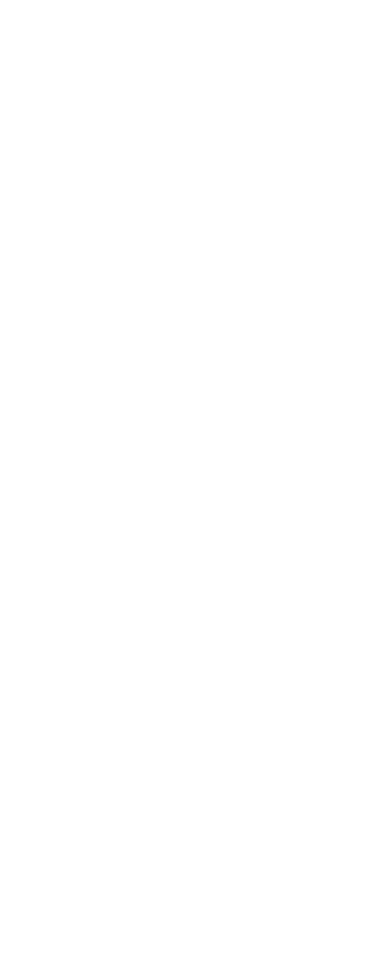
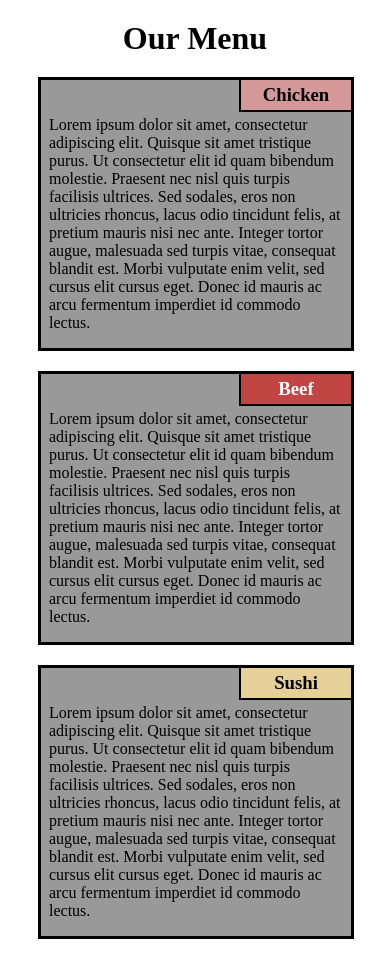
Before and after one commit to thinhisme1123/module2-solution, a plain HTML site: page index.html in a window 390 px wide. Before the commit the page ends 844 px from the top, so only its background shows below. Drawn offline with Linux system fonts and the light colour scheme.

Commit message:
submit 1

```diff
--- a/index.html
+++ b/index.html
@@ -4,8 +4,245 @@
     <meta charset="UTF-8">
     <meta name="viewport" content="width=device-width, initial-scale=1.0">
     <title>Document</title>
+
+    <style>
+        .grid {
+            width: 100%;
+            max-width: 1200px;
+            margin: 0 auto;
+        }
+
+        .row {
+            display: flex;
+            flex-wrap: wrap;
+            margin-left: -4px;
+            margin-right: -4px;
+        }
+
+        .col {
+            flex: 1;
+            padding-left: 4px;
+            padding-right: 4px;
+        }
+
+        h1 {
+            text-align: center;
+            margin-top: 20px;
+            margin-bottom: 20px;
+        }
+
+        .paragrapgh-container {
+            background-color: #999999;
+            margin-bottom: 20px;
+            padding-top: 20px;
+
+            border: 3px solid black;
+            position: relative;
+        }
+        .paragrapgh-container:nth-child(1) {
+            margin-right: 20px;
+        }
+        .paragrapgh-container:nth-child(2) {
+            margin-right: 20px;
+        }
+
+        .sub-title {
+            font-weight: 700;
+            position: absolute;
+            right: 0;
+            top: 0;
+            height: 30px;
+            width: 110px;
+            border-bottom: 2px solid black;
+            border-left: 2px solid black;
+            display: flex;
+        }
+
+        .sub-title h3{
+            margin: auto;
+        }
+
+
+@media (max-width: 768px) {
+    .row {
+        margin-left: -8px;
+        margin-right: -8px;
+    }
+
+    .col {
+        padding-left: 8px;
+        padding-right: 8px;
+    }
+
+    .m-0 {
+        display: none;
+    }
+
+    .m-1,
+    .m-2,
+    .m-3,
+    .m-4,
+    .m-5,
+    .m-6,
+    .m-7,
+    .m-8,
+    .m-9,
+    .m-10,
+    .m-11,
+    .m-12 {
+        display: block;
+    }
+
+    .m-1 {
+        flex: 0 0 8.33333%;
+        max-width: 8.33333%;
+    }
+
+    .m-2 {
+        flex: 0 0 16.66667%;
+        max-width: 16.66667%;
+    }
+
+    .m-3 {
+        flex: 0 0 25%;
+        max-width: 25%;
+    }
+
+    .m-4 {
+        flex: 0 0 33.33333%;
+        max-width: 33.33333%;
+    }
+
+    .m-5 {
+        flex: 0 0 41.66667%;
+        max-width: 41.66667%;
+    }
+
+    .m-6 {
+        flex: 0 0 50%;
+        max-width: 50%;
+    }
+
+    .m-7 {
+        flex: 0 0 58.33333%;
+        max-width: 58.33333%;
+    }
+
+    .m-8 {
+        flex: 0 0 66.66667%;
+        max-width: 66.66667%;
+    }
+
+    .m-9 {
+        flex: 0 0 75%;
+        max-width: 75%;
+    }
+
+    .m-10 {
+        flex: 0 0 83.33333%;
+        max-width: 83.33333%;
+    }
+
+    .m-11 {
+        flex: 0 0 91.66667%;
+        max-width: 91.66667%;
+    }
+
+    .m-12 {
+        flex: 0 0 100%;
+        max-width: 100%;
+    }
+
+    .m-o-1 {
+        margin-left: 8.33333%;
+    }
+
+    .m-o-2 {
+        margin-left: 16.66667%;
+    }
+
+    .m-o-3 {
+        margin-left: 25%;
+    }
+
+    .m-o-4 {
+        margin-left: 33.33333%;
+    }
+
+    .m-o-5 {
+        margin-left: 41.66667%;
+    }
+
+    .m-o-6 {
+        margin-left: 50%;
+    }
+
+    .m-o-7 {
+        margin-left: 58.33333%;
+    }
+
+    .m-o-8 {
+        margin-left: 66.66667%;
+    }
+
+    .m-o-9 {
+        margin-left: 75%;
+    }
+
+    .m-o-10 {
+        margin-left: 83.33333%;
+    }
+
+    .m-o-11 {
+        margin-left: 91.66667%;
+    }
+
+    .row-container {
+        margin-left: 30px;
+        margin-right: 50px;
+    }
+
+
+}
+@media (max-width: 576px) {
+
+    .c-12 {
+        flex: 0 0 100%;
+        max-width: 100%;
+
+    }
+
+    .row-container {
+        margin-left: 30px;
+        margin-right: 50px;
+    }
+    .paragrapgh-container:nth-child(1) {
+        width: 50%;
+    }
+    .paragrapgh-container:nth-child(2) {
+        width: 50%;
+    }
+
+}
+    </style>
 </head>
 <body>
-
+    <h1>Our Menu</h1>
+    <div class="grid">
+        <div class="row row-container">
+            <div class="paragrapgh-container col c-12">
+                <div class="sub-title" style="background-color: #d59898;"><h3>Chicken</h3></div>
+                <p>Lorem ipsum dolor sit amet, consectetur adipiscing elit. Quisque sit amet tristique purus. Ut consectetur elit id quam bibendum molestie. Praesent nec nisl quis turpis facilisis ultrices. Sed sodales, eros non ultricies rhoncus, lacus odio tincidunt felis, at pretium mauris nisi nec ante. Integer tortor augue, malesuada sed turpis vitae, consequat blandit est. Morbi vulputate enim velit, sed cursus elit cursus eget. Donec id mauris ac arcu fermentum imperdiet id commodo lectus.</p>
+            </div>
+            <div class="paragrapgh-container col c-12">
+                <div class="sub-title" style="background-color: #c14543; color:white;"><h3>Beef</h3></div>
+                <p>Lorem ipsum dolor sit amet, consectetur adipiscing elit. Quisque sit amet tristique purus. Ut consectetur elit id quam bibendum molestie. Praesent nec nisl quis turpis facilisis ultrices. Sed sodales, eros non ultricies rhoncus, lacus odio tincidunt felis, at pretium mauris nisi nec ante. Integer tortor augue, malesuada sed turpis vitae, consequat blandit est. Morbi vulputate enim velit, sed cursus elit cursus eget. Donec id mauris ac arcu fermentum imperdiet id commodo lectus.</p>
+            </div>
+            <div class="paragrapgh-container col c-12 m-12">
+                <div class="sub-title" style="background-color: #e5d198;"><h3>Sushi</h3></div>
+                <p>Lorem ipsum dolor sit amet, consectetur adipiscing elit. Quisque sit amet tristique purus. Ut consectetur elit id quam bibendum molestie. Praesent nec nisl quis turpis facilisis ultrices. Sed sodales, eros non ultricies rhoncus, lacus odio tincidunt felis, at pretium mauris nisi nec ante. Integer tortor augue, malesuada sed turpis vitae, consequat blandit est. Morbi vulputate enim velit, sed cursus elit cursus eget. Donec id mauris ac arcu fermentum imperdiet id commodo lectus.</p>
+            </div>
+        </div>
+    </div>
 </body>
 </html>
```
